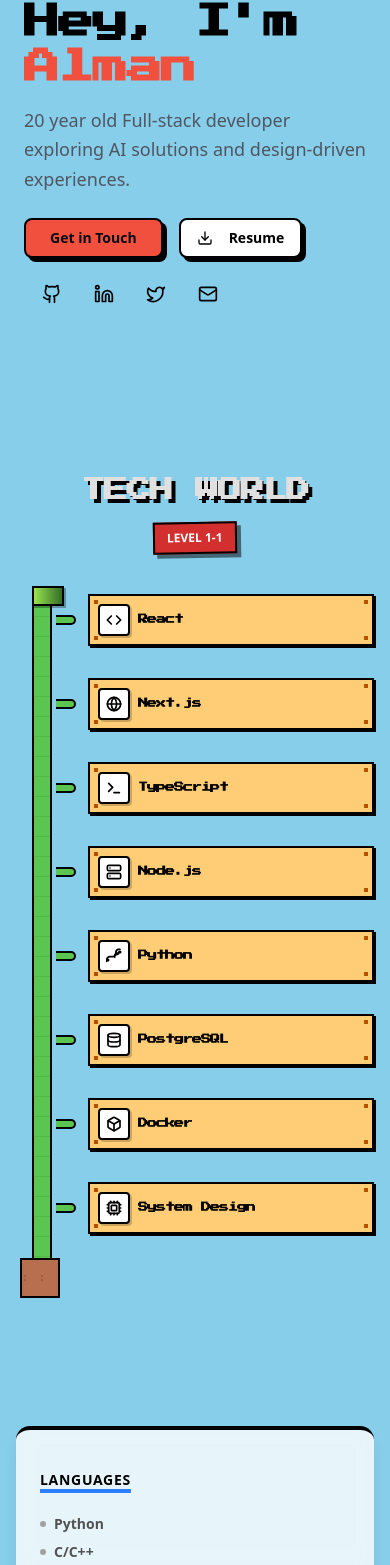
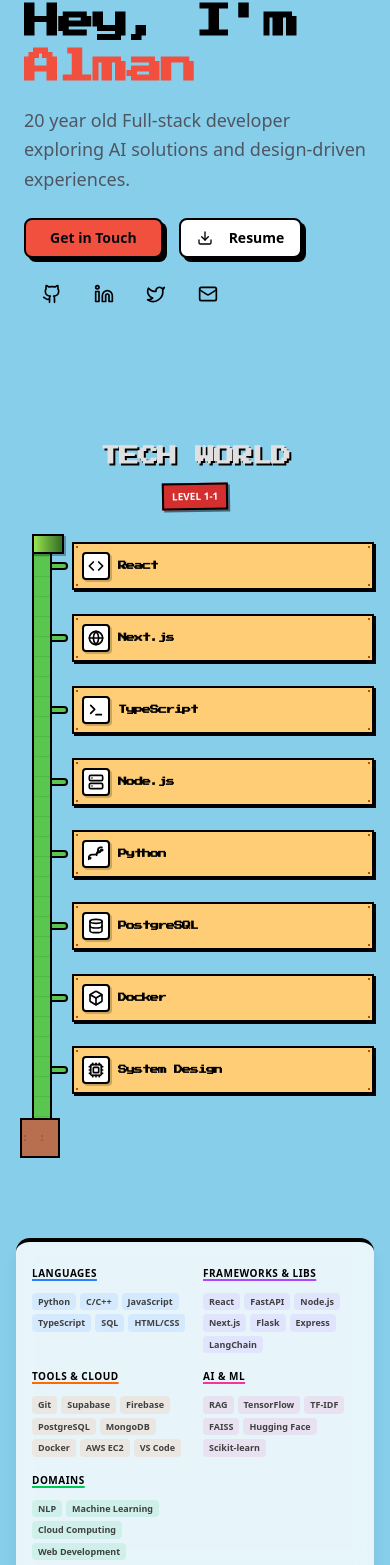
Before and after one commit to EmperorsReign05/Portfolio, a Next.js app: page / in a window 390 px wide. Shown: the part 432-1997 px from the top of the page. Built offline with nearby package versions, Linux system fonts and the light colour scheme.

Commit message:
skills view

```diff
--- a/src/app/globals.css
+++ b/src/app/globals.css
@@ -161,6 +161,7 @@
   opacity: 0.6; /* Slightly simpler/fainter in night mode */
 }
 
+/* Smaller clouds on mobile */
 .cloud1 {
   width: 80px;
   height: 28px;
--- a/src/components/Skills.tsx
+++ b/src/components/Skills.tsx
@@ -6,46 +6,65 @@
     {
       title: "Languages",
       skills: ["Python", "C/C++", "JavaScript", "TypeScript", "SQL", "HTML/CSS"],
-      color: "decoration-blue-500"
+      color: "decoration-blue-500",
+      bgColor: "bg-blue-500/10"
     },
     {
       title: "Frameworks & Libs",
       skills: ["React", "FastAPI", "Node.js", "Next.js", "Flask", "Express", "LangChain"],
-      color: "decoration-purple-500"
+      color: "decoration-purple-500",
+      bgColor: "bg-purple-500/10"
     },
     {
       title: "Tools & Cloud",
       skills: ["Git", "Supabase", "Firebase", "PostgreSQL", "MongoDB", "Docker", "AWS EC2", "VS Code"],
-      color: "decoration-orange-500"
+      color: "decoration-orange-500",
+      bgColor: "bg-orange-500/10"
     },
     {
       title: "AI & ML",
       skills: ["RAG", "TensorFlow", "TF-IDF", "FAISS", "Hugging Face", "Scikit-learn"],
-      color: "decoration-pink-500"
+      color: "decoration-pink-500",
+      bgColor: "bg-pink-500/10"
     },
     {
       title: "Domains",
       skills: ["NLP", "Machine Learning", "Cloud Computing", "Web Development"],
-      color: "decoration-green-500"
+      color: "decoration-green-500",
+      bgColor: "bg-green-500/10"
     },
   ];
 
   return (
-    <section id="skills" className="py-12 px-4 md:px-8 bg-transparent relative z-20">
-      <div className="max-w-5xl mx-auto border-t-4 border-black dark:border-white pt-10 px-6 pb-6 bg-white/80 dark:bg-black/80 backdrop-blur-sm rounded-xl shadow-lg">
+    <section id="skills" className="py-8 md:py-12 px-4 md:px-8 bg-transparent relative z-20">
+      <div className="max-w-5xl mx-auto border-t-4 border-black dark:border-white pt-6 md:pt-10 px-4 md:px-6 pb-4 md:pb-6 bg-white/80 dark:bg-black/80 backdrop-blur-sm rounded-xl shadow-lg">
 
         <motion.div
           initial={{ opacity: 0 }}
           whileInView={{ opacity: 1 }}
           viewport={{ once: true }}
-          className="grid grid-cols-1 md:grid-cols-2 lg:grid-cols-5 gap-8 text-left"
+          className="grid grid-cols-2 md:grid-cols-2 lg:grid-cols-5 gap-4 md:gap-8 text-left"
         >
           {categories.map((category) => (
-            <div key={category.title} className="flex flex-col gap-4">
-              <h4 className={`text-sm font-black uppercase tracking-wider underline ${category.color} decoration-4 underline-offset-4 mb-2 font-mono`}>
+            <div key={category.title} className="flex flex-col gap-2 md:gap-4">
+              <h4 className={`text-[10px] md:text-sm font-black uppercase tracking-wider underline ${category.color} decoration-2 md:decoration-4 underline-offset-2 md:underline-offset-4 mb-1 md:mb-2 font-mono`}>
                 {category.title}
               </h4>
-              <ul className="space-y-2">
+
+              {/* Mobile: Inline wrapped tags | Desktop: Vertical list */}
+              <div className="flex flex-wrap gap-1 md:hidden">
+                {category.skills.map((skill) => (
+                  <span
+                    key={skill}
+                    className={`text-[9px] font-semibold px-1.5 py-0.5 rounded ${category.bgColor} text-neutral-700 dark:text-neutral-300`}
+                  >
+                    {skill}
+                  </span>
+                ))}
+              </div>
+
+              {/* Desktop: Original vertical list */}
+              <ul className="hidden md:block space-y-2">
                 {category.skills.map((skill) => (
                   <li key={skill} className="flex items-center gap-2 group">
                     <span className="h-1.5 w-1.5 bg-neutral-400 group-hover:bg-black dark:group-hover:bg-white rounded-full transition-colors" />
@@ -60,7 +79,7 @@
         </motion.div>
 
         {/* "End of List" Marker */}
-        <div className="mt-12 text-center">
+        <div className="mt-6 md:mt-12 text-center">
           <div className="inline-block h-2 w-2 bg-black dark:bg-white animate-pulse" />
         </div>
 
--- a/src/components/TechStack.tsx
+++ b/src/components/TechStack.tsx
@@ -55,14 +55,14 @@
     const height = useTransform(smoothProgress, [0, 0.4], ["0%", "100%"]);
 
     return (
-        <section ref={containerRef} className="relative flex flex-col items-center justify-start py-20 px-4 overflow-hidden z-10">
+        <section ref={containerRef} className="relative flex flex-col items-center justify-start py-12 md:py-20 px-4 overflow-hidden z-10">
 
             {/* Header */}
-            <div className="relative z-10 text-center mb-10 md:mb-24">
-                <h2 className="text-2xl md:text-5xl font-black mb-4 text-[#e0e0e0] drop-shadow-[4px_4px_0px_#000]" style={{ fontFamily: "var(--font-press-start-2p)" }}>
+            <div className="relative z-10 text-center mb-8 md:mb-24">
+                <h2 className="text-xl md:text-5xl font-black mb-3 md:mb-4 text-[#e0e0e0] drop-shadow-[2px_2px_0px_#000] md:drop-shadow-[4px_4px_0px_#000]" style={{ fontFamily: "var(--font-press-start-2p)" }}>
                     TECH WORLD
                 </h2>
-                <div className="inline-block px-3 py-1.5 md:px-4 md:py-2 bg-[#d32f2f] border-2 md:border-4 border-black text-white text-xs md:text-base font-bold font-mono shadow-[4px_4px_0px_0px_rgba(0,0,0,0.5)] transform -rotate-1">
+                <div className="inline-block px-2 py-1 md:px-4 md:py-2 bg-[#d32f2f] border-2 md:border-4 border-black text-white text-[10px] md:text-base font-bold font-mono shadow-[2px_2px_0px_0px_rgba(0,0,0,0.5)] md:shadow-[4px_4px_0px_0px_rgba(0,0,0,0.5)] transform -rotate-1">
                     LEVEL 1-1
                 </div>
             </div>
@@ -71,7 +71,6 @@
             <div className="relative w-full max-w-5xl flex flex-col items-center">
 
                 {/* Visual Pipe Background Layer */}
-                {/* Extended to bottom-0 to ensure it always sits behind the Base Block */}
                 <div className="absolute left-4 md:left-1/2 md:-translate-x-1/2 top-0 bottom-0 w-5 md:w-10 bg-[#356d25] border-x-2 md:border-x-4 border-black overflow-hidden z-0">
                     {/* Inner highlight for "pipe" look */}
                     <div className="absolute left-0.5 md:left-1 top-0 bottom-0 w-0.5 md:w-1 bg-[#6abe30]/50" />
@@ -92,7 +91,7 @@
                 </div>
 
                 {/* Grid Layout */}
-                <div className="grid grid-cols-1 md:grid-cols-2 gap-y-8 md:gap-y-16 pl-14 md:pl-0 w-full relative z-10 pb-4">
+                <div className="grid grid-cols-1 md:grid-cols-2 gap-y-6 md:gap-y-16 pl-12 md:pl-0 w-full relative z-10 pb-4">
                     {techStack.map((tech, i) => (
                         <TechBlock
                             key={tech.name}
@@ -139,10 +138,10 @@
                     ? "md:justify-end md:pr-12" // Desktop Left Column
                     : "md:justify-start md:pl-12" // Desktop Right Column
                 }
-                justify-start pl-4 // Mobile Default
+                justify-start pl-2 // Mobile Default
             `}
         >
-            {/* Stem Branch Connector */}
+            {/* Stem Branch Connector - Desktop */}
             <div className={`
                 absolute top-1/2 -translate-y-1/2 h-4 bg-[#5ac54f] border-y-4 border-black
                 hidden md:block w-12 z-0
@@ -150,7 +149,7 @@
             `} />
 
             {/* Mobile Branch */}
-            <div className="absolute top-1/2 -translate-y-1/2 w-5 h-2.5 bg-[#5ac54f] border-y-2 border-r-2 border-black rounded-r-sm -left-4 md:hidden z-0" />
+            <div className="absolute top-1/2 -translate-y-1/2 w-4 h-2 bg-[#5ac54f] border-y-2 border-r-2 border-black rounded-r-sm -left-3 md:hidden z-0" />
 
             {/* The Block */}
             <div className={`
@@ -163,19 +162,19 @@
             `}>
 
                 {/* Corner Bolts */}
-                <div className="absolute top-1 left-1 size-1 bg-[#b55000]" />
-                <div className="absolute top-1 right-1 size-1 bg-[#b55000]" />
-                <div className="absolute bottom-1 left-1 size-1 bg-[#b55000]" />
-                <div className="absolute bottom-1 right-1 size-1 bg-[#b55000]" />
+                <div className="absolute top-0.5 left-0.5 md:top-1 md:left-1 size-0.5 md:size-1 bg-[#b55000]" />
+                <div className="absolute top-0.5 right-0.5 md:top-1 md:right-1 size-0.5 md:size-1 bg-[#b55000]" />
+                <div className="absolute bottom-0.5 left-0.5 md:bottom-1 md:left-1 size-0.5 md:size-1 bg-[#b55000]" />
+                <div className="absolute bottom-0.5 right-0.5 md:bottom-1 md:right-1 size-0.5 md:size-1 bg-[#b55000]" />
 
                 {/* Icon Container */}
-                <div className="shrink-0 p-1.5 md:p-2 bg-white border-2 border-black rounded shadow-[2px_2px_0px_rgba(0,0,0,0.2)]">
+                <div className="shrink-0 p-1 md:p-2 bg-white border-2 border-black rounded shadow-[2px_2px_0px_rgba(0,0,0,0.2)]">
                     <item.icon className="size-4 md:size-6 text-black" strokeWidth={2.5} />
                 </div>
 
                 <div className="flex flex-col min-w-0">
                     <span
-                        className="font-black text-black text-[10px] md:text-base truncate"
+                        className="font-black text-black text-[9px] md:text-base truncate"
                         style={{ fontFamily: "var(--font-press-start-2p)", letterSpacing: "-1px" }}
                     >
                         {item.name}
```
